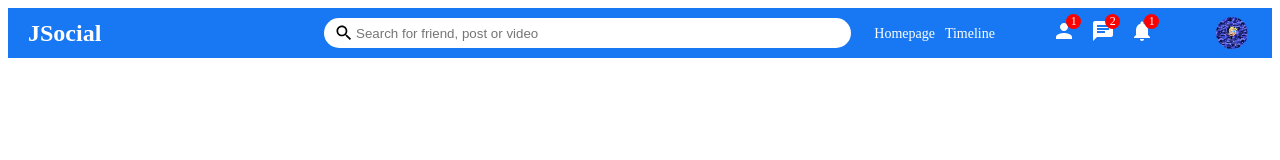
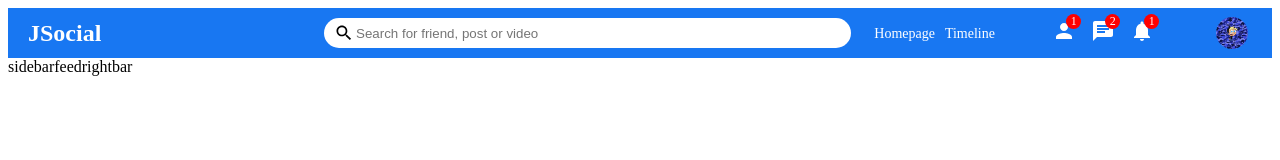
Before and after one commit to Justin7933/social-app, a React (Create React App) app: page / in a window 1280 px wide. Shown: the top 160 px of the page. Built offline with nearby package versions, Linux system fonts and the light colour scheme.

Commit message:
sidebar, rightbar, feed, simple css

```diff
--- /dev/null
+++ b/src/components/feed/Feed.jsx
@@ -0,0 +1,9 @@
+import "./feed.css"
+
+export default function Feed() {
+  return (
+    <div>
+      feed
+    </div>
+  )
+}
--- /dev/null
+++ b/src/components/rightbar/Rightbar.jsx
@@ -0,0 +1,9 @@
+import "./rightbar.css"
+
+export default function Rightbar() {
+    return (
+        <div>
+            rightbar
+        </div>
+    )
+}
--- /dev/null
+++ b/src/components/sidebar/Sidebar.jsx
@@ -0,0 +1,9 @@
+import "./sidebar.css"
+
+export default function Sidebar() {
+    return (
+        <div>
+            sidebar
+        </div>
+    )
+}
--- a/src/pages/home/Home.js
+++ /dev/null
@@ -1,7 +0,0 @@
-import Topbar from "../../components/topbar/Topbar"
-
-export default function Home() {
-    return (
-      <Topbar/>
-    )
-}
--- /dev/null
+++ b/src/pages/home/Home.jsx
@@ -0,0 +1,20 @@
+import Topbar from "../../components/topbar/Topbar";
+import Sidebar from "../../components/sidebar/Sidebar";
+import Feed from "../../components/feed/Feed";
+import Rightbar from "../../components/rightbar/Rightbar";
+import "./home.css"
+
+export default function Home() {
+    return (
+      <>
+      <Topbar/>
+      <div className="homeContainer">
+        <Sidebar/>
+        <Feed/>
+        <Rightbar/>
+      </div>
+
+
+      </>
+    );
+}
--- a/src/pages/home/home.css
+++ b/src/pages/home/home.css
@@ -0,0 +1,3 @@
+.homeContainer{
+    display: flex;
+}
```
Also changed, not shown: src/components/feed/feed.css (added), src/components/rightbar/rightbar.css (added), src/components/sidebar/sidebar.css (added).
